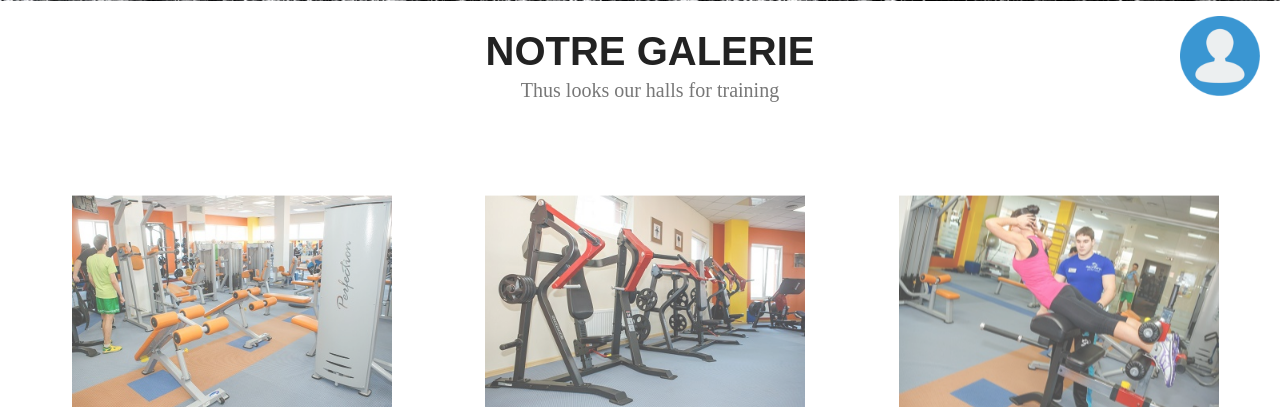
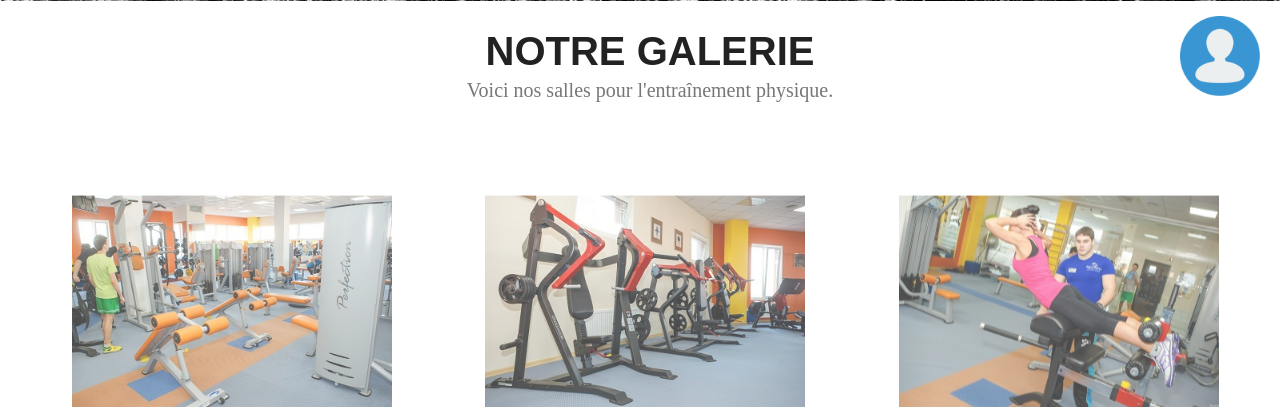
Before and after one commit to arsenpahi/gold-gym, a PHP site: page /gallery.php in a window 1280 px wide. Shown: the part 699-1106 px from the top of the page. Run offline with PHP 8.4, Linux system fonts and the light colour scheme; data that the repository does not hold is empty.

Commit message:
Update gallery.php

```diff
--- a/gallery.php
+++ b/gallery.php
@@ -69,7 +69,7 @@
 		<div id="gallery" class="box">
 			<div class="container">
 				<h2 class="title">Notre galerie</h2>
-				<p class="descr">Thus looks our halls for training</p>
+				<p class="descr">Voici nos salles pour l'entraînement physique.</p>
 
 				<div class="images">
 					<img src="img/gallery1.jpg" alt=""/>
```
